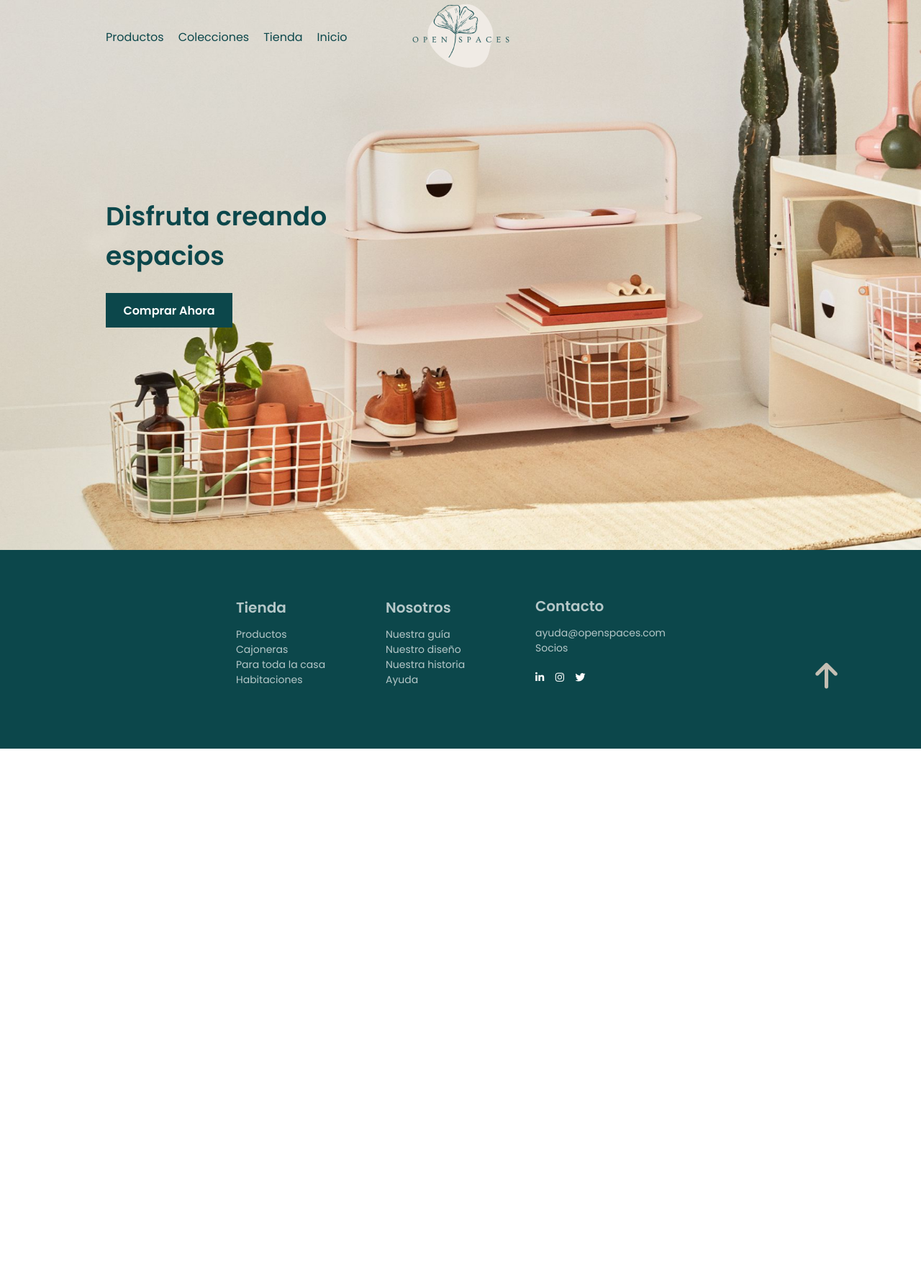
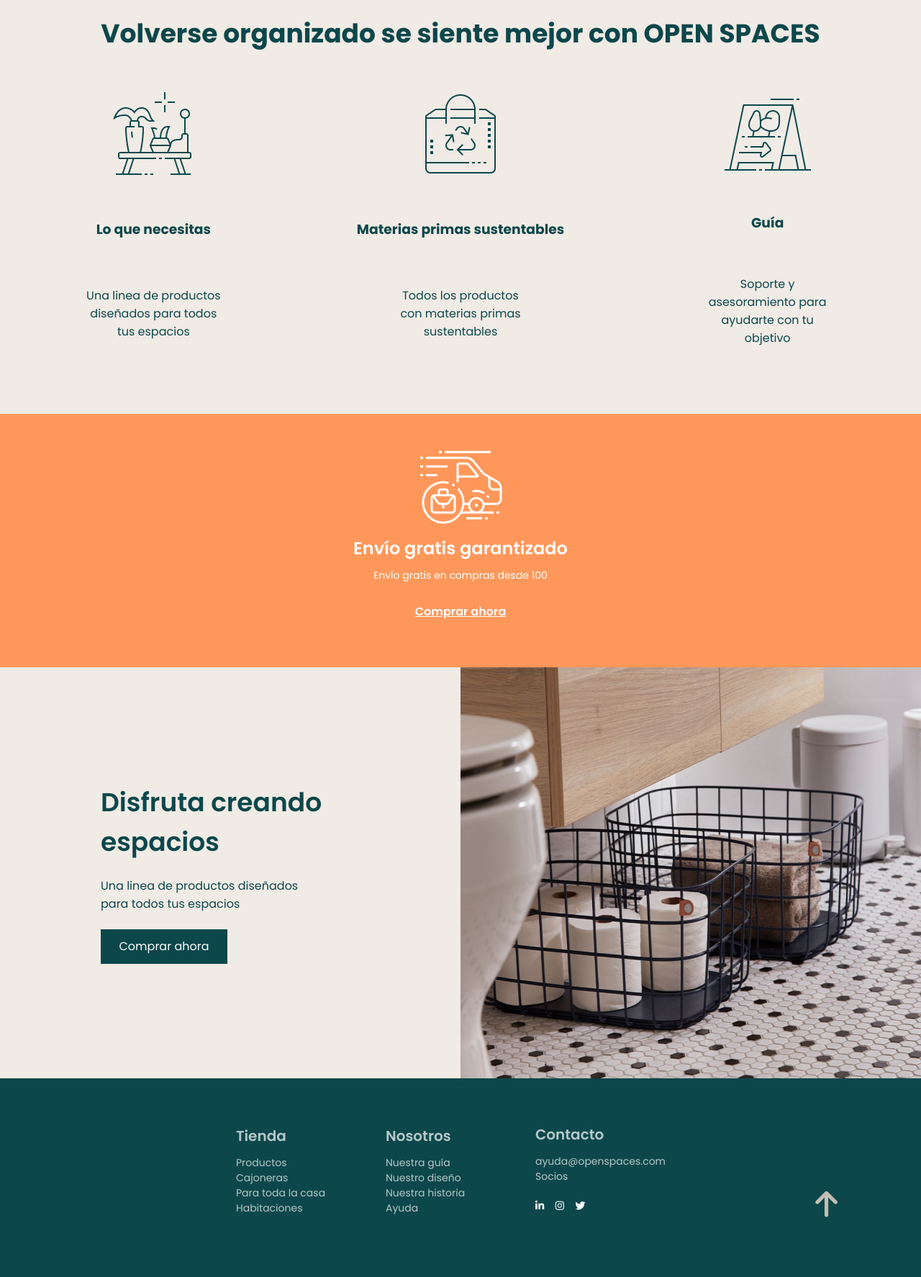
Before and after one commit to Adalab/modulo-1-evaluacion-final-Aimarest, a website: page docs/index.html in a window 1280 px wide. Shown: the part 36-1810 px from the top of the page at 72% size. Before the commit the page ends 1076 px from the top, so only its background shows below. Drawn offline with nearby package versions, Linux system fonts and the light colour scheme; files that its build step writes are made by us from their sources.

Commit message:
problems solved

```diff
--- a/docs/index.html
+++ b/docs/index.html
@@ -18,13 +18,177 @@
     <title>Evaluación final primer módulo.Aimarest.</title>
   </head>
   <body>
-    <include src="./partials/header.html"
-    <main>
-     <include src="./partials/section1.html"
-     <include src="./partials/section2.html"
-     <include src="./partials/section3.html"
-     <include src="./partials/section4.html"
+    <header class="header"">
+        <a class="header__menu" href="https://adalab.es/" title="Menú">
+          <i class="fa-solid fa-bars"></i
+        ></a>
+       </header>
+     <section class="section2">
+       <h2 class="section2__title">
+         Volverse organizado se siente mejor con
+         <span class="section2__title--uppercase">open spaces</span>
+       </h2>
+       <article class="section2__article section2__article--first">
+         <img
+           class="section2__article__icons--first"
+           src="../assets/images/icon_1.png"
+           alt="icono de variedad de productos"
+           title="variedad de productos"
+         />
+         <h3 class="section__article_title section2__article__title--first">
+           Lo que necesitas
+         </h3>
+         <p class="section2__article__text section2__article__text--first">
+           Una linea de productos diseñados para todos tus espacios
+         </p>
+       </article>
+       <article class="section2__article section2__article--second">
+         <img
+           class="section2__article__icons--second"
+           src="../assets/images/icon_2.png"
+           alt="icono bolsa reciclable"
+           title="bolsa reciclable"
+         />
+         <h3 class="section__article_title section2__article__title--second">
+           Materias primas sustentables
+         </h3>
+         <p class="section2__article__text section2__article__text--second">
+           Todos los productos con materias primas sustentables
+         </p>
+       </article>
+       <article class="section2__article section2__article--third">
+         <img
+           class="section2__article__icons--third"
+           src="../assets/images/icon_3.png"
+           alt="icono de una guía"
+           title="Una guía para ayudarte"
+         />
+         <h3 class="section__article_title section2__article__title--third">Guía</h3>
+         <p class="section2__article__text section2__article__text--third">
+           Soporte y asesoramiento para ayudarte con tu objetivo
+         </p>
+       </article>
+     </section>
+
+     <section class="section3">
+       <img
+         class="section3__icon"
+         src="../assets/images/icon_4.png"
+         alt="icono de una furgoneta"
+         title="Envío gratis"
+       />
+       <h2 class="section3__title">Envío gratis garantizado</h2>
+       <p class="section3__text">Envío gratis en compras desde 100</p>
+       <a
+         class="section3__link"
+         href="https://adalab.es/"
+         title="Haga click para comprar"
+       >
+         Comprar ahora
+       </a>
+     </section>
+
+     <section class="section4">
+       <article class="section4__article">
+         <div class="section4__article__container">
+           <h2 class="section4__article__title">Disfruta creando espacios</h2>
+           <p class="section4__article__text">
+             Una linea de productos diseñados para todos tus espacios
+           </p>
+           <a
+             class="section4__article__link"
+             href="https://adalab.es/"
+             title="Haz click para comprar"
+           >
+             Comprar ahora
+           </a>
+         </div>
+       </article>
+       <img
+         class="section4__image"
+         src="../assets/images/creando-espacios.jpg"
+         title="Organizadores para baño"
+         alt="foto de organizadores para baño"
+       />
+     </section>
+
     </main>
-   <include src="./partials/footer.html"
+   <footer class="footer">
+     <nav class="footer__nav">
+       <h3 class="footer__title">Tienda</h3>
+       <ul class="footer__list">
+         <li>
+           <a class="footer__list__link" href="https://adalab.es/"> Productos </a>
+         </li>
+         <li>
+           <a class="footer__list__link" href="https://adalab.es/"> Cajoneras </a>
+         </li>
+         <li>
+           <a class="footer__list__link" href="https://adalab.es/">
+             Para toda la casa
+           </a>
+         </li>
+         <li>
+           <a class="footer__list__link" href="https://adalab.es/">
+             Habitaciones
+           </a>
+         </li>
+       </ul>
+     </nav>
+     <nav class="footer__nav">
+       <h3 class="footer__title">Nosotros</h3>
+       <ul class="footer__list">
+         <li>
+           <a class="footer__list__link" href="https://adalab.es/">
+             Nuestra guía
+           </a>
+         </li>
+         <li>
+           <a class="footer__list__link" href="https://adalab.es/">
+             Nuestro diseño
+           </a>
+         </li>
+         <li>
+           <a class="footer__list__link" href="https://adalab.es/">
+             Nuestra historia
+           </a>
+         </li>
+         <li>
+           <a class="footer__list__link" href="https://adalab.es/"> Ayuda </a>
+         </li>
+       </ul>
+     </nav>
+     <nav class="footer__nav">
+       <h3 class="footer__title">Contacto</h3>
+       <ul class="footer__list">
+         <li>
+           <a class="footer__list__link" href="mailto:ayuda@openspaces.com">
+             ayuda@openspaces.com
+           </a>
+         </li>
+         <li>
+           <a class="footer__list__link" href="https://adalab.es/">Socios</a>
+         </li>
+         <li>
+           <a class="footer__list__icon" href="https://adalab.es/">
+             <i class="fa-brands fa-linkedin-in"></i>
+           </a>
+
+           <a class="footer__list__icon" href="https://adalab.es/">
+             <i class="fa-brands fa-instagram"></i>
+           </a>
+           <a class="footer__list__icon" href="https://adalab.es/">
+             <i class="fa-brands fa-twitter"></i>
+           </a>
+         </li>
+       </ul>
+     </nav>
+     <nav class="footer__nav__div">
+       <a class="footer__arrow" href="#up">
+         <i class="fa-solid fa-arrow-up"></i>
+       </a>
+     </nav>
+   </footer>
+
   </body>
 </html>
```
